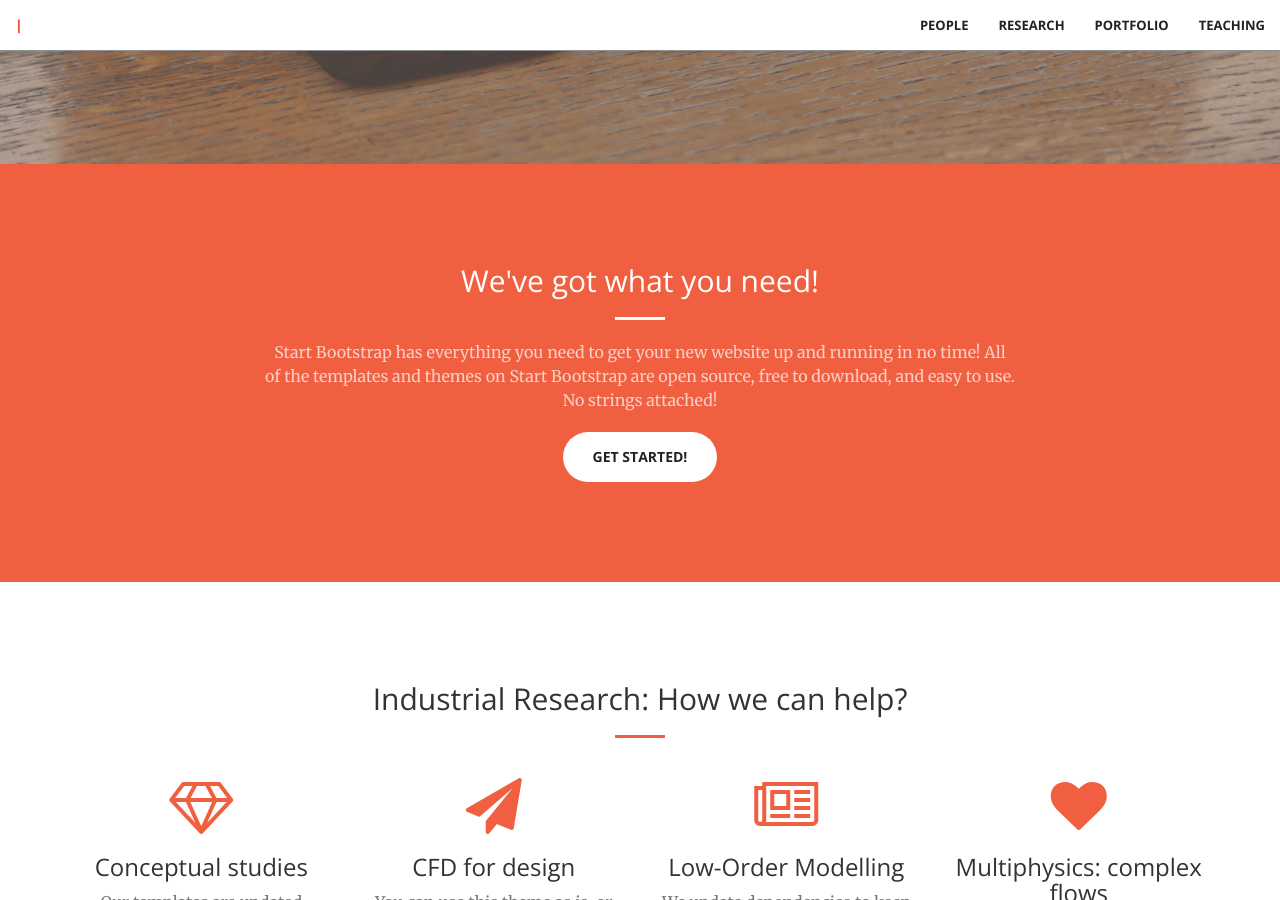
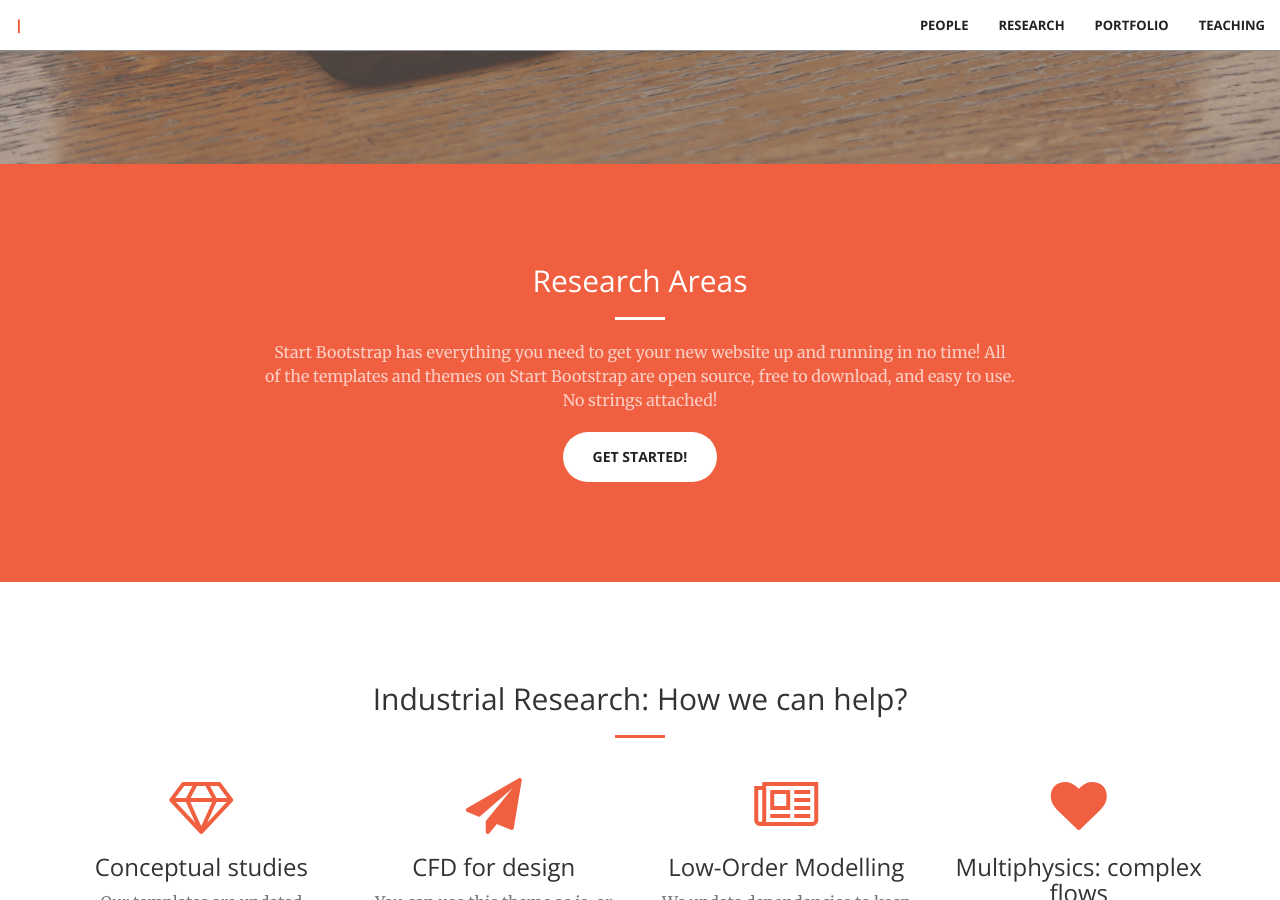
Before and after one commit to mpilab-uw/mpilab-uw.github.io, a Jekyll site: the page built from index.html, in a window 1280 px wide and 900 px high, scrolled down 736 px. Built offline with Jekyll 4.4.1, drawn with Linux system fonts in a browser that asks for light colours.

Commit message:
Update call-to-action.html

```diff
--- a/_includes/call-to-action.html
+++ b/_includes/call-to-action.html
@@ -2,7 +2,7 @@
     <div class="container">
         <div class="row">
             <div class="col-lg-8 col-lg-offset-2 text-center">
-                <h2 class="section-heading">We've got what you need!</h2>
+                <h2 class="section-heading">Research Areas</h2>
                 <hr class="light">
                 <p class="text-faded">Start Bootstrap has everything you need to get your new website up and running in no time! All of the templates and themes on Start Bootstrap are open source, free to download, and easy to use. No strings attached!</p>
                 <a href="#" class="btn btn-default btn-xl">Get Started!</a>
```
